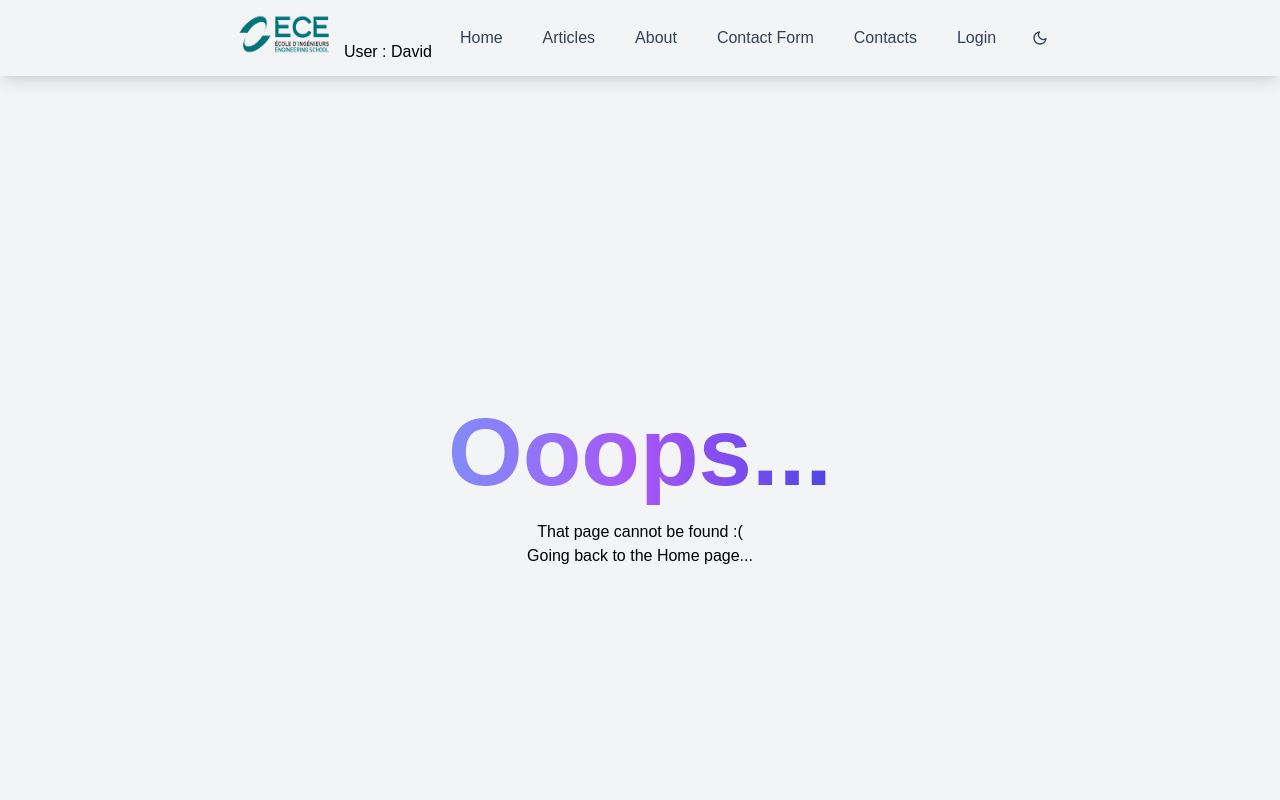
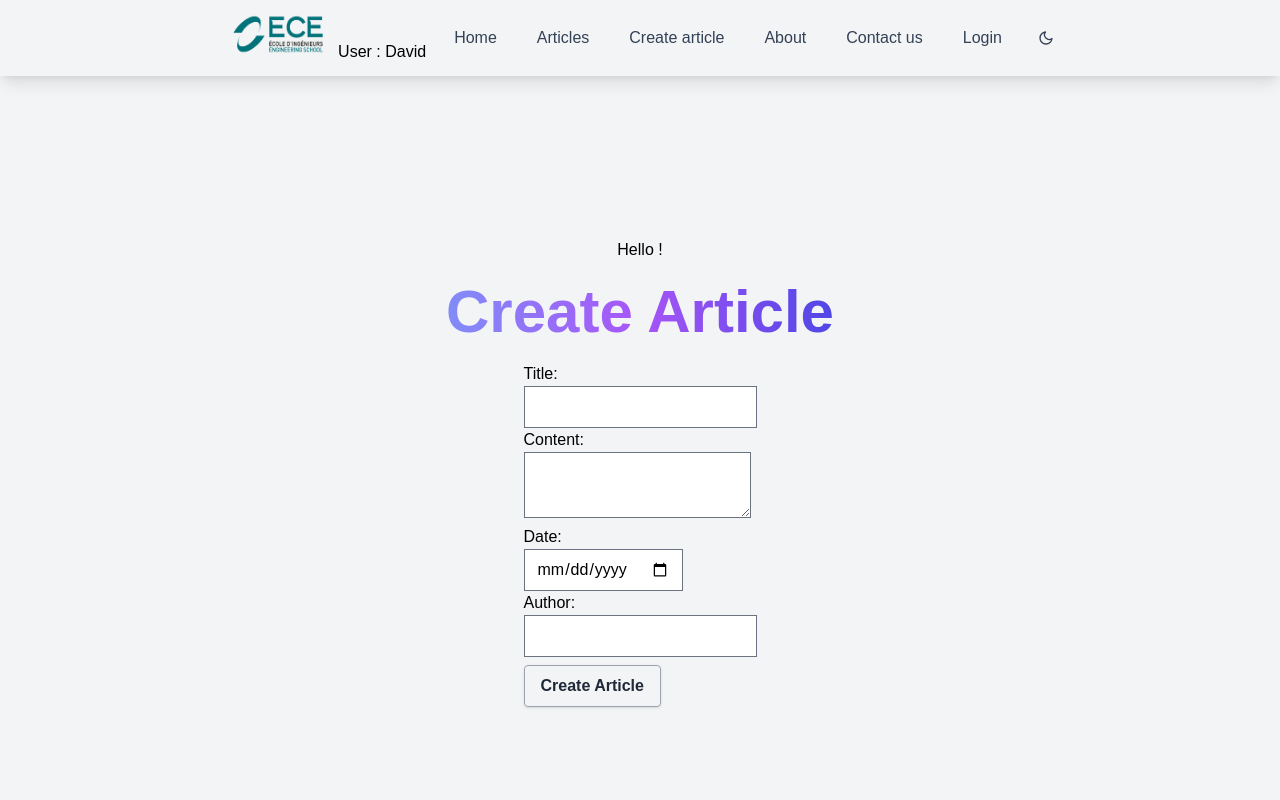
Before and after one commit to adolek/OLEKSIAK_SU_Projet_webtech, a Next.js app in the folder app/: page /createArticle in a window 1280 px wide. Before the commit this address had no page. Shown: the top 800 px of the page. Built offline with nearby package versions, Linux system fonts and the light colour scheme; what tailwindcss-font-inter would draw is missing.

Commit message:
feat: fetch and create articles from supabase

```diff
--- a/app/components/data.js
+++ /dev/null
@@ -1,23 +0,0 @@
-export const data = [
-  {
-    id: "0001",
-    title: "Article 1",
-    content: "Content of the article 1",
-    date: "04/10/2022",
-    author: "Liz Gringer",
-  },
-  {
-    id: "0002",
-    title: "Article 2",
-    content: "Content of the article 2",
-    date: "10/10/2022",
-    author: "AdOlek",
-  },
-  {
-    id: "0003",
-    title: "Article 3",
-    content: "Content of the article 3",
-    date: "12/10/2022",
-    author: "david su",
-  },
-];
--- a/app/components/navbar.js
+++ b/app/components/navbar.js
@@ -48,10 +48,10 @@ const Navbar = () => {
       </div>
       {[
         ["Home", "/"],
-        ["Articles", "/articles"],
+        ["Articles", "/article"],
+        ["Create article", "/createArticle"],
         ["About", "/about"],
-        ["Contact Form", "/contact-form"],
-        ["Contacts", "/contact"],
+        ["Contact us", "/contact-form"],
         ["Login", "/login"],
       ].map(([title, url]) => (
         <div className="rounded-lg px-3 py-2 text-slate-700 font-medium hover:text-slate-900 dark:text-gray-50 dark:hover:text-white">
--- /dev/null
+++ b/app/pages/article.js
@@ -0,0 +1,62 @@
+import React from "react";
+import Head from "next/head";
+import { useContext } from "react";
+import { UserContext } from "./userContext";
+import { useEffect, useState } from "react";
+import supabase from "../supabaseClient";
+import Link from "next/link";
+
+const Articles = () => {
+  const { user } = useContext(UserContext);
+
+  const [articles, setArticles] = useState(null);
+
+  useEffect(() => {
+    const fetchArticles = async () => {
+      const { data, error } = await supabase.from("articles").select("*");
+
+      if (error) {
+        setArticles(null);
+      }
+
+      if (data) {
+        setArticles(data);
+      }
+    };
+
+    fetchArticles();
+  }, []);
+
+  return (
+    <div className="flex min-h-screen flex-col items-center justify-center py-2">
+      <Head>
+        <title>articles</title>
+      </Head>
+
+      <div className="py-5 bg-grey-800 dark:text-gray-50">
+        Hello {user?.username}
+      </div>
+
+      <main className="flex w-full flex-1 flex-col items-center justify-center px-20 text-center">
+        <h1 className="py-5 text-transparent bg-clip-text text-center font-bold text-6xl bg-gradient-to-r from-indigo-400 via-purple-500 to-indigo-600">
+          Fetch jokes
+        </h1>
+        {articles && (
+          <div className="mt-6 flex max-w-4xl flex-wrap items-center justify-around sm:w-full dark:text-gray-50">
+            <div>
+              {articles.map((article) => (
+                <Link href={"/article/" + article.id} key={article.id}>
+                  <div className="mt-6 w-96 rounded-xl border p-6 text-left hover:text-transparent bg-clip-text bg-gradient-to-r from-indigo-400 via-purple-500 to-indigo-600">
+                    <h1>Title: {article.title}</h1>
+                  </div>
+                </Link>
+              ))}
+            </div>
+          </div>
+        )}
+      </main>
+    </div>
+  );
+};
+
+export default Articles;
--- a/app/pages/article/[id].js
+++ b/app/pages/article/[id].js
@@ -1,42 +1,42 @@
-import { data } from "../../components/data";
+import supabase from "../../supabaseClient";
 
-export const getStaticProps = async ({ params }) => {
-  const datas = data.filter((p) => p.id.toString() == params.id);
+export async function getServerSideProps({ params }) {
+  const { data: post, error } = await supabase
+    .from("articles")
+    .select("*")
+    .eq("id", params.id)
+    .single();
+
+  if (error) {
+    console.log(error.message);
+  }
 
   return {
-    props: { article: datas[0] },
+    props: {
+      post,
+    },
   };
-};
+}
 
-export const getStaticPaths = async () => {
-  const paths = data.map((article) => {
-    return {
-      params: { id: article.id.toString() },
-    };
-  });
-
-  return {
-    paths,
-    fallback: false,
-  };
-};
-
-const Details = ({ article }) => {
+export default function Details({ post = {} }) {
   return (
     <div className="flex min-h-screen flex-col items-center justify-center py-2">
       <main className="flex w-full flex-1 flex-col items-center justify-center px-20 text-center dark:text-gray-50">
         <h1 className="py-5 text-transparent bg-clip-text text-center font-bold text-6xl bg-gradient-to-r from-indigo-400 via-purple-500 to-indigo-600">
-          Details of {article.title}{" "}
+          {post.title}{" "}
         </h1>
         <div className="mt-6 w-96 rounded-xl border p-6 text-left ">
-          <h1>{article.id}</h1>
-          <p>{article.content}</p>
-          <p>{article.date}</p>
-          <p>{article.author}</p>
+          <p>Content : {post.content}</p>
+          <p> Date : {post.date}</p>
+          <p> Author : {post.author}</p>
+        </div>
+        <div className="mt-6 w-96 rounded-xl border p-6 text-left ">
+          <p>Comments : </p>
         </div>
       </main>
+      <button className="hover:bg-gray-100 text-gray-800 font-semibold py-2 px-4 border border-gray-400 rounded shadow dark:bg-gray-800 dark:text-white">
+        modify
+      </button>
     </div>
   );
-};
-
-export default Details;
+}
--- a/app/pages/articles.js
+++ /dev/null
@@ -1,45 +0,0 @@
-import Head from "next/head";
-import Link from "next/link";
-import { data } from "../components/data";
-import { useContext } from "react";
-import { UserContext } from "./userContext";
-
-export const getStaticProps = async () => {
-  return {
-    props: { articles: data },
-  };
-};
-
-const Articles = ({ articles }) => {
-  const { user } = useContext(UserContext);
-
-  return (
-    <div className="flex min-h-screen flex-col items-center justify-center py-2">
-      <Head>
-        <title>Articles</title>
-      </Head>
-      <div className="py-5 bg-grey-800 dark:text-gray-50">
-        Hello {user?.username} !
-      </div>
-
-      <main className="flex w-full flex-1 flex-col items-center justify-center px-20 text-center dark:text-gray-50">
-        <h1 className="py-5 text-transparent bg-clip-text text-center font-bold text-6xl bg-gradient-to-r from-indigo-400 via-purple-500 to-indigo-600">
-          All Articles :{" "}
-        </h1>
-        <div className="mt-6 flex max-w-4xl flex-wrap items-center justify-around sm:w-full">
-          <div>
-            {articles.map((article) => (
-              <Link href={"/article/" + article.id} key={article.id}>
-                <h3 className="mt-6 w-96 rounded-xl border p-6 text-left hover:text-transparent bg-clip-text bg-gradient-to-r from-indigo-400 via-purple-500 to-indigo-600">
-                  {article.title}
-                </h3>
-              </Link>
-            ))}
-          </div>
-        </div>
-      </main>
-    </div>
-  );
-};
-
-export default Articles;
--- /dev/null
+++ b/app/pages/createArticle.js
@@ -0,0 +1,108 @@
+import { useState } from "react";
+import supabase from "../supabaseClient";
+import { useContext } from "react";
+import { UserContext } from "./userContext";
+
+const Create = () => {
+  const { user } = useContext(UserContext);
+
+  const [title, setTitle] = useState("");
+  const [content, setContent] = useState("");
+  const [date, setDate] = useState("");
+  const [author, setAuthor] = useState("");
+  const [formError, setFormError] = useState(null);
+
+  const handleSubmit = async (e) => {
+    e.preventDefault();
+
+    if (!title || !content || !date || !author) {
+      setFormError("Please fill in all the fields correctly !");
+      return;
+    }
+
+    if (title && content && date && author) {
+      setFormError("Data have been sended thank you !");
+    }
+
+    const { data, error } = await supabase
+      .from("articles")
+      .insert([{ title, date, content, author }]);
+
+    if (error) {
+      console.log(error);
+      setFormError("Please fill the fields correctly !");
+    }
+    if (data) {
+      console.log(data);
+      setFormError("Data have been sended thank you !");
+    }
+  };
+
+  return (
+    <div className="flex min-h-screen flex-col items-center justify-center">
+      <div className="bg-grey-800 dark:text-gray-50">
+        Hello {JSON.stringify(user, null, 2)} !
+      </div>
+      <h2 className="py-5 text-transparent bg-clip-text text-center font-bold text-6xl bg-gradient-to-r from-indigo-400 via-purple-500 to-indigo-600">
+        Create Article
+      </h2>
+      <form onSubmit={handleSubmit}>
+        <label className="dark:text-white" htmlFor="fistname">
+          Title:
+        </label>
+        <div>
+          <input
+            id="title"
+            value={title}
+            onChange={(e) => setTitle(e.target.value)}
+          />
+        </div>
+
+        <label className="dark:text-white" htmlFor="content">
+          Content:
+        </label>
+        <div>
+          <textarea
+            type="text"
+            id="content"
+            value={content}
+            onChange={(e) => setContent(e.target.value)}
+          />
+        </div>
+
+        <label className="dark:text-white" htmlFor="date">
+          Date:
+        </label>
+        <div>
+          <input
+            type="date"
+            id="date"
+            value={date}
+            onChange={(e) => setDate(e.target.value)}
+          />
+        </div>
+
+        <label className="dark:text-white" htmlFor="author">
+          Author:
+        </label>
+        <div>
+          <input
+            id="author"
+            value={author}
+            onChange={(e) => setAuthor(e.target.value)}
+          />
+        </div>
+
+        <div className="py-2">
+          <button className="hover:bg-gray-100 text-gray-800 font-semibold py-2 px-4 border border-gray-400 rounded shadow dark:bg-gray-800 dark:text-white">
+            Create Article
+          </button>
+        </div>
+
+        {formError && <p className="error">{formError}</p>}
+      </form>
+    </div>
+  );
+};
+
+export default Create;
--- a/app/pages/login-controlled.js
+++ b/app/pages/login-controlled.js
@@ -1,13 +1,16 @@
 import React, { useState } from "react";
+import { supabase } from "../supabaseClient";
 
 const MyForm = function () {
   const [state, setState] = useState();
   const [mdp, setMdp] = useState();
 
-  const onSubmit = function (e) {
+  async function onSubmit(e) {
     e.preventDefault();
     console.log(state);
-  };
+    const email = e.target.email.value;
+    await supabase.auth.signIn({ email });
+  }
 
   return (
     <div className="flex min-h-screen flex-col items-center justify-center py-2">
@@ -15,18 +18,26 @@ const MyForm = function () {
         className="flex w-full flex-1 flex-col items-center justify-center px-20 text-center"
         onSubmit={onSubmit}
       >
-        <h2 className="dark:text-white">Login Controlled</h2>
+        <h2 className="py-5 text-transparent bg-clip-text text-center font-bold text-6xl bg-gradient-to-r from-indigo-400 via-purple-500 to-indigo-600">
+          Login Controlled
+        </h2>
+        <label className="dark:text-white" htmlFor="email">
+          Email:
+        </label>
         <div>
-          <input type="text" name="my_input" id="my_input" />
+          <input type="email" name="email" id="email" />
         </div>
+        <label className="dark:text-white" htmlFor="password">
+          Password:
+        </label>
         <div>
           <input type="password" name="my_password" id="mdp" />
         </div>
-        <div>
+        <div className="py-4">
           <button
             className="hover:bg-gray-100 text-gray-800 font-semibold py-2 px-4 border border-gray-400 rounded shadow dark:bg-gray-800 dark:text-white"
             onClick={async () => {
-              setState(document.getElementById("my_input").value);
+              setState(document.getElementById("email").value);
               setMdp(document.getElementById("mdp").value);
             }}
           >
```
